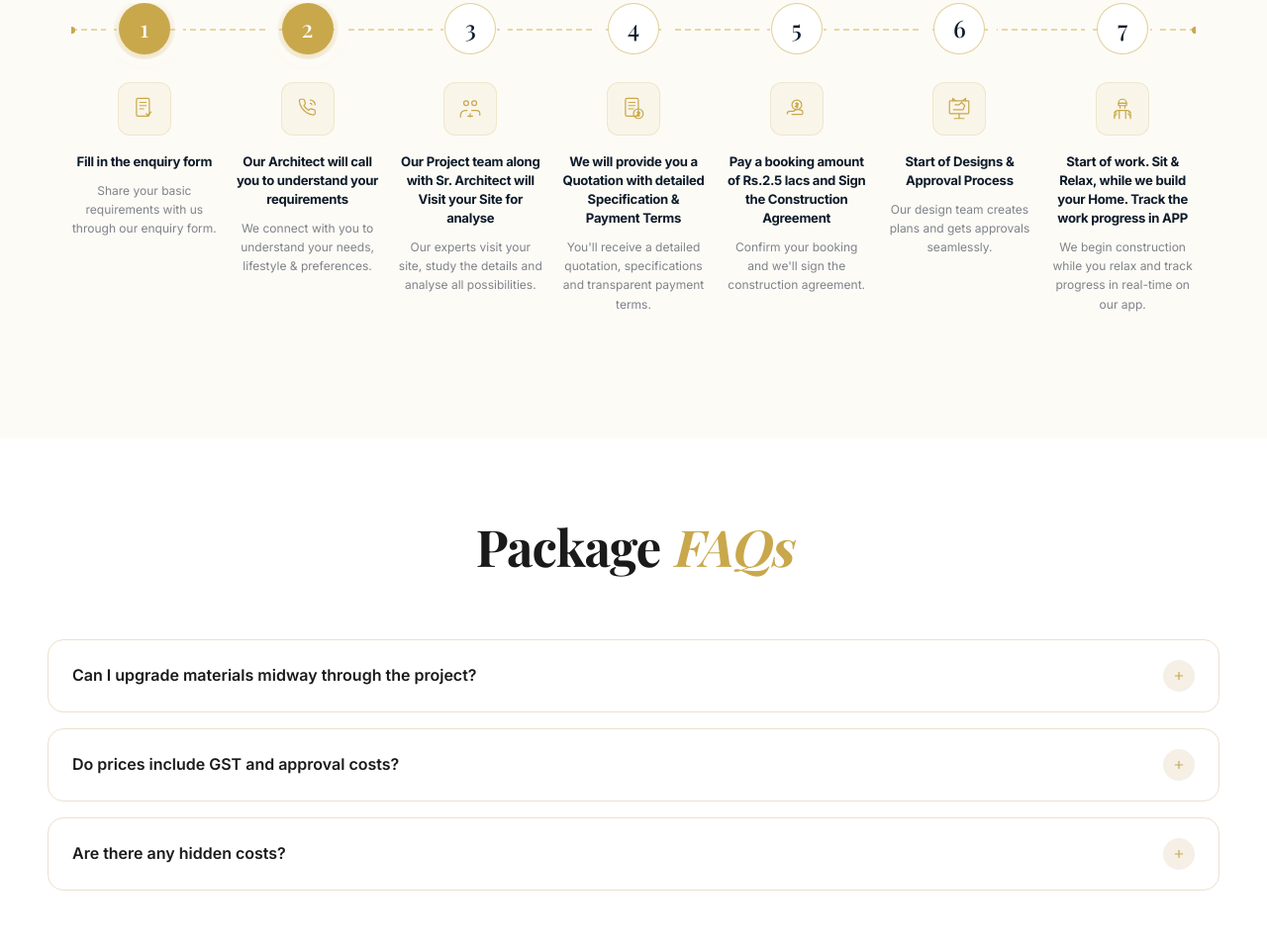
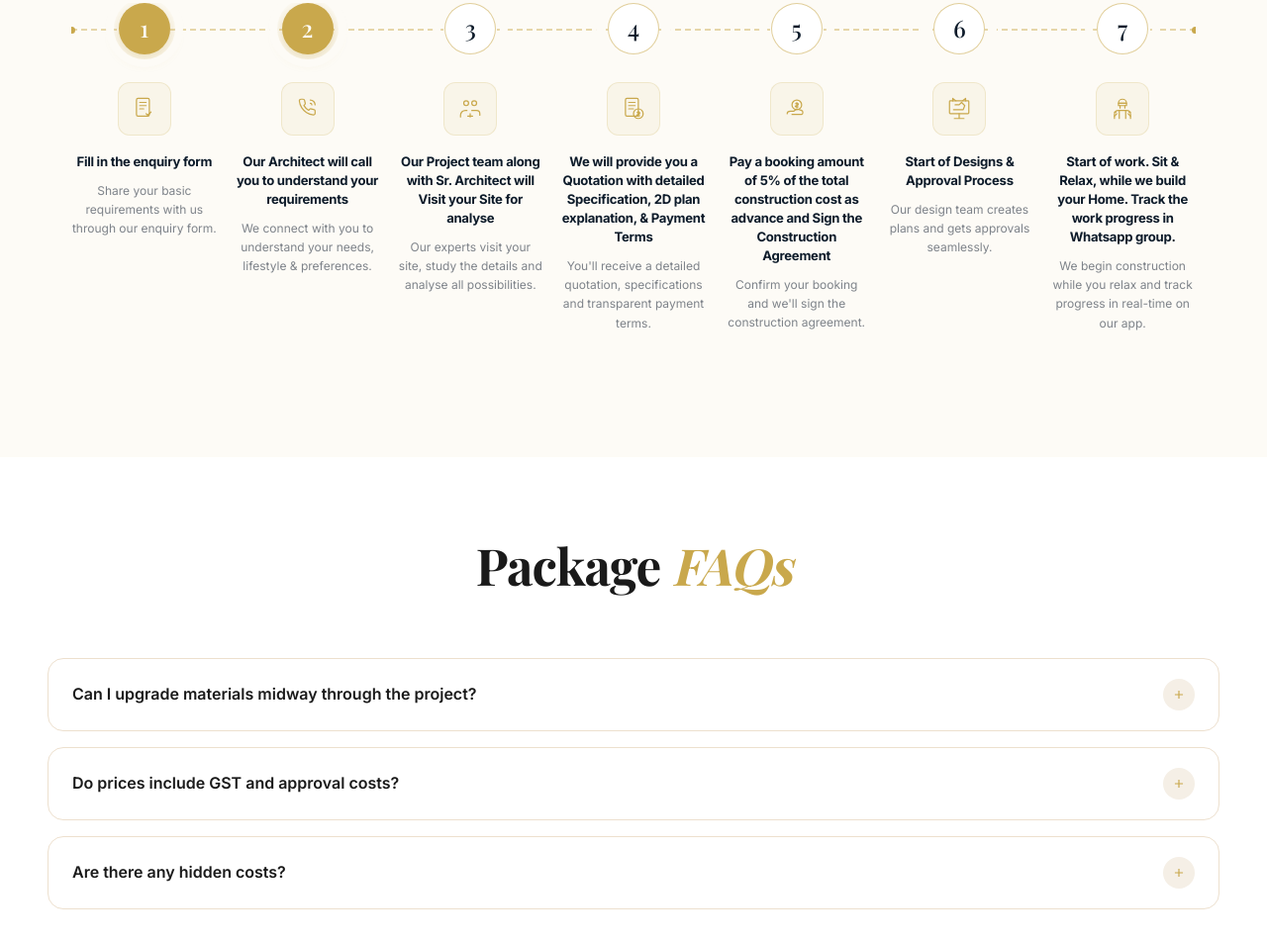
Before and after one commit to nirmal192421215/construction, a website: page packages.html in a window 1280 px wide. Shown: the part 2709-3663 px from the top of the page at 99% size. Drawn offline with nearby package versions, Linux system fonts and the light colour scheme; a web font is replaced by a local one.

Commit message:
Update process copy for steps 4, 5, and 7

```diff
--- a/packages.html
+++ b/packages.html
@@ -1329,14 +1329,14 @@
           <div class="proc-step">
             <div class="proc-num pn-outline">4</div>
             <div class="proc-icon"><svg viewBox="0 0 32 32" fill="none" stroke="currentColor" stroke-width="1.5" stroke-linecap="round" stroke-linejoin="round"><rect x="6" y="3" width="16" height="22" rx="2"/><path d="M10 8h8M10 12h8M10 16h6"/><circle cx="22" cy="22" r="6"/><path d="M22 19v6M20.5 20.5s1.5-1 3 0-1.5 3-3 3 1.5 2 3 1"/></svg></div>
-            <h4 class="proc-title">We will provide you a Quotation with detailed Specification &amp; Payment Terms</h4>
+            <h4 class="proc-title">We will provide you a Quotation with detailed Specification, 2D plan explanation, &amp; Payment Terms</h4>
             <p class="proc-desc">You'll receive a detailed quotation, specifications and transparent payment terms.</p>
           </div>
 
           <div class="proc-step">
             <div class="proc-num pn-outline">5</div>
             <div class="proc-icon"><svg viewBox="0 0 32 32" fill="none" stroke="currentColor" stroke-width="1.5" stroke-linecap="round" stroke-linejoin="round"><circle cx="16" cy="11" r="6"/><path d="M16 8v6M14.5 9.5s1.5-1 3 0-1.5 3-3 3 1.5 2 3 1"/><path d="M4 22c0-2 2-3 4-3h4l4-3 6 2c2 1 2 4 0 5H10"/></svg></div>
-            <h4 class="proc-title">Pay a booking amount of Rs.2.5 lacs and Sign the Construction Agreement</h4>
+            <h4 class="proc-title">Pay a booking amount of 5% of the total construction cost as advance and Sign the Construction Agreement</h4>
             <p class="proc-desc">Confirm your booking and we'll sign the construction agreement.</p>
           </div>
 
@@ -1350,7 +1350,7 @@
           <div class="proc-step">
             <div class="proc-num pn-outline">7</div>
             <div class="proc-icon"><svg viewBox="0 0 32 32" fill="none" stroke="currentColor" stroke-width="1.5" stroke-linecap="round" stroke-linejoin="round"><path d="M16 4a5 5 0 0 1 5 5H11a5 5 0 0 1 5-5z"/><path d="M11 9h10v3H11z"/><path d="M13 12v3M19 12v3"/><path d="M6 28v-5c0-3 2-5 5-5h10c3 0 5 2 5 5v5"/><path d="M6 20h2M24 20h2M12 18v10M20 18v10M6 25l3-3M26 25l-3-3"/></svg></div>
-            <h4 class="proc-title">Start of work. Sit &amp; Relax, while we build your Home. Track the work progress in APP</h4>
+            <h4 class="proc-title">Start of work. Sit &amp; Relax, while we build your Home. Track the work progress in Whatsapp group.</h4>
             <p class="proc-desc">We begin construction while you relax and track progress in real-time on our app.</p>
           </div>
 
```
